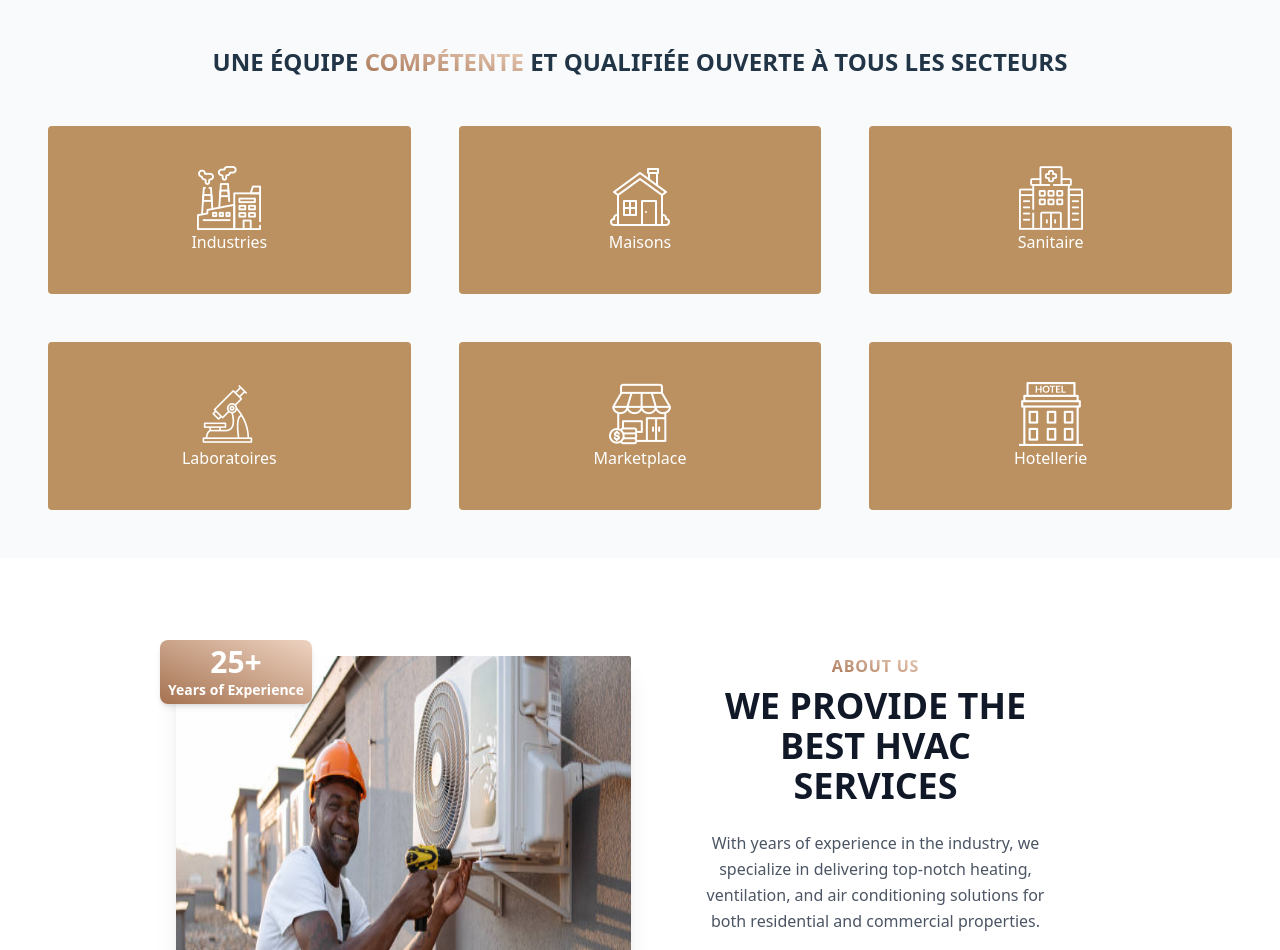
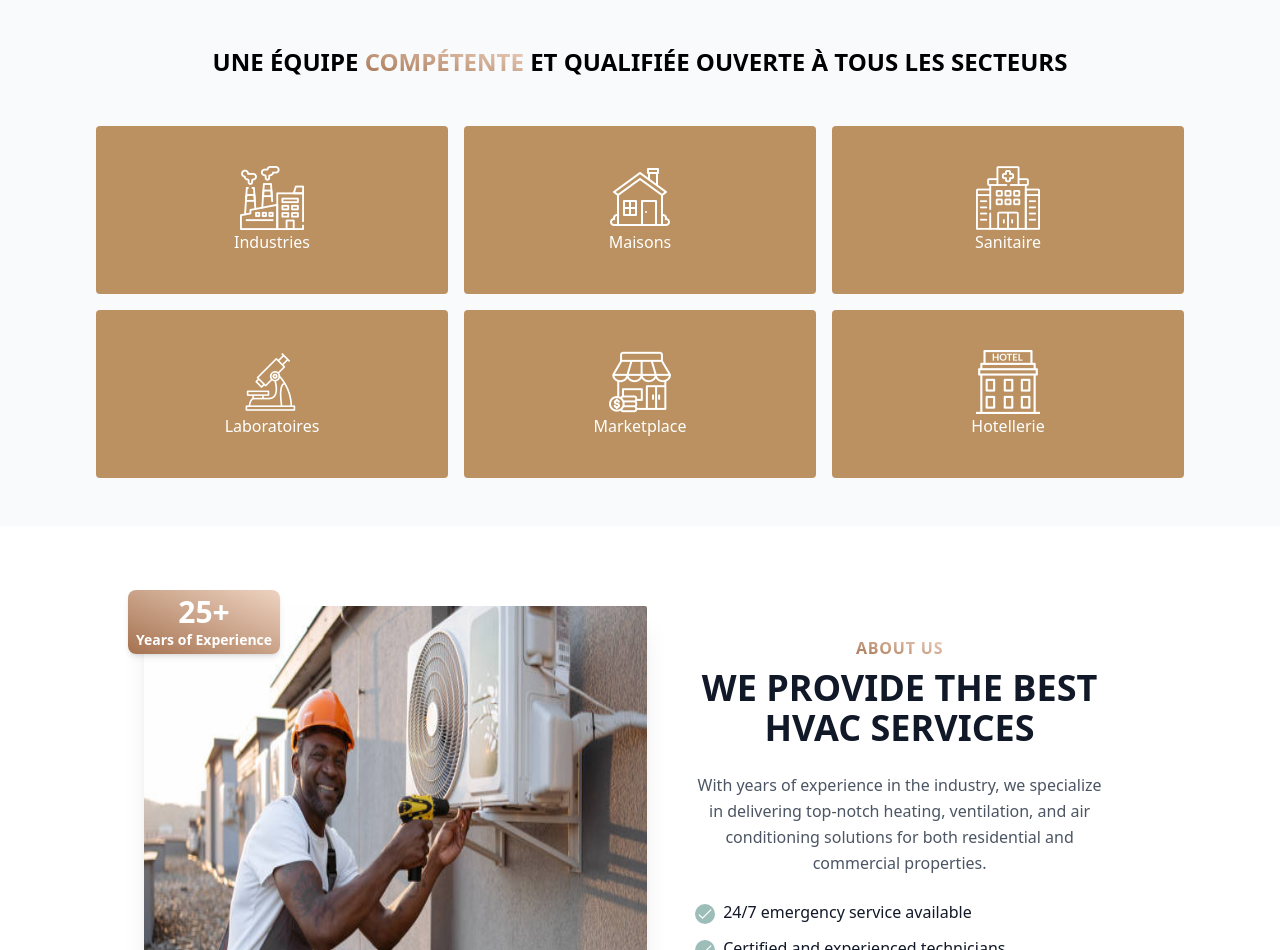
Before and after one commit to Ulrichmike/TMIndustries, a React (Vite) app: page / in a window 1280 px wide. Shown: the part 882-1832 px from the top of the page. Built offline with nearby package versions, Linux system fonts and the light colour scheme.

Commit message:
experience

```diff
--- a/src/components/ChooseUs.tsx
+++ b/src/components/ChooseUs.tsx
@@ -15,7 +15,7 @@ export default function ChooseUs() {
   return (
     <>
       {/* Why choose Us Section */}
-      <section className="pt-16 md:pt-24 md:px-36">
+      <section className="pt-12 px-6 md:pt-24 md:px-36">
         <div className="container mx-auto px-4 sm:px-6 lg:px-8">
           <div className="flex flex-col lg:flex-row gap-12 items-center">
             <div className="lg:w-1/2">
@@ -31,10 +31,10 @@ export default function ChooseUs() {
                 solutions for both residential and commercial properties.
               </p>
 
-              <ul className="space-y-3 mb-8">
+              <ul className="space-y-2 mb-6 px-2">
                 <li className="flex items-center gap-4">
                   <svg
-                    className="w-5 h-5 text-blue-500 mt-1 mr-2 flex-shrink-0"
+                    className="w-5 h-5 text-white mt-1 mr-2 flex-shrink-0 bg-paleta2 rounded-full"
                     fill="none"
                     stroke="currentColor"
                     viewBox="0 0 24 24"
@@ -48,7 +48,7 @@ export default function ChooseUs() {
                     />
                   </svg>
                   <div className="">
-                    <h4 className="text-3xs text-gray-900 font-semibold">
+                    <h4 className="text-3xs text-gray-900 font-semibold flex justify-start">
                       Expert Technician
                     </h4>
                     <span className="text-gray-800">
@@ -58,7 +58,7 @@ export default function ChooseUs() {
                 </li>
                 <li className="flex items-center gap-4">
                   <svg
-                    className="w-5 h-5 text-blue-500 mt-1 mr-2 flex-shrink-0"
+                    className="w-5 h-5 text-white mt-1 mr-2 flex-shrink-0 bg-paleta2 rounded-full"
                     fill="none"
                     stroke="currentColor"
                     viewBox="0 0 24 24"
@@ -72,7 +72,7 @@ export default function ChooseUs() {
                     />
                   </svg>
                   <div>
-                    <h4 className="text-3xs text-gray-900 font-semibold">
+                    <h4 className="text-3xs text-gray-900 font-semibold flex justify-start">
                       Expert Technician
                     </h4>
                     <span className="text-gray-800">
@@ -82,7 +82,7 @@ export default function ChooseUs() {
                 </li>
                 <li className="flex items-center gap-4">
                   <svg
-                    className="w-5 h-5 text-blue-500 mt-1 mr-2 flex-shrink-0"
+                    className="w-5 h-5 text-white mt-1 mr-2 flex-shrink-0 bg-paleta2 rounded-full"
                     fill="none"
                     stroke="currentColor"
                     viewBox="0 0 24 24"
@@ -96,7 +96,7 @@ export default function ChooseUs() {
                     />
                   </svg>
                   <div>
-                    <h4 className="text-3xs text-gray-900 font-semibold">
+                    <h4 className="text-3xs text-gray-900 font-semibold flex justify-start">
                       Expert Technician
                     </h4>
                     <span className="text-gray-800">
--- a/src/pages/Home.tsx
+++ b/src/pages/Home.tsx
@@ -65,14 +65,14 @@ export default function Home() {
       <Hero />
 
       <div className=" bg-gray-50">
-        <h1 className="p-12 text-2xl font-bold uppercase">
+        <h1 className="p-12 text-2xl text-black font-bold uppercase">
           Une équipe{" "}
           <span className="bg-gradient-to-bl from-primary to-final bg-clip-text text-transparent">
             compétente
           </span>{" "}
           et qualifiée ouverte à tous les secteurs
         </h1>
-        <div className="axe px-12 pb-12 grid grid-cols-2 sm:grid-cols-2 lg:grid-cols-3 gap-12">
+        <div className="axe px-8 sm:px-12 lg:px-24 pb-12 grid grid-cols-2 sm:grid-cols-2 lg:grid-cols-3 gap-4">
           <div className="py-10 bg-intermediaire flex flex-col items-center rounded">
             <img src={factory} alt="" />
             <span className="text-white">Industries</span>
@@ -106,19 +106,21 @@ export default function Home() {
       </div>
 
       {/* About Section */}
-      <section className="py-16 md:py-24 md:px-36">
-        <div className="container mx-auto px-4 sm:px-6 lg:px-8">
+      <section className="py-16 md:py-20 md:px-24">
+        <div className="container mx-autosm:px-6 lg:px-8">
           <div className="flex flex-col lg:flex-row gap-4 sm:gap-4 items-center">
             <div className="lg:w-1/2 relative">
               <img
                 src={backgroundImage2}
                 alt="Technician working on air conditioning"
-                className="w-full md:h-[500px] rounded-sm shadow-xl"
+                className="w-full mx-4 md:h-[500px] rounded-sm shadow-xl"
               />
 
-              <div className="absolute -top-4 -left-4 bg-gradient-to-bl from-primary to-final backdrop-blur-sm px-2 py-1 rounded-lg shadow-md">
-                <div className="text-3xl font-bold text-white">25+</div>
-                <div className="text-sm font-semibold text-white">
+              <div className="absolute ml-4 -top-4 -left-4 bg-gradient-to-bl from-primary to-final backdrop-blur-sm px-1 sm:px-2 py-1 rounded-lg shadow-md">
+                <div className="text-xl sm:text-3xl font-bold text-white">
+                  25+
+                </div>
+                <div className="text-xs sm:text-sm font-semibold text-white">
                   Years of Experience
                 </div>
               </div>
@@ -145,7 +147,7 @@ export default function Home() {
                 ].map((item, i) => (
                   <li key={i} className="flex items-start">
                     <svg
-                      className="w-5 h-5 text-blue-500 mt-1 mr-2 flex-shrink-0"
+                      className="w-5 h-5 text-white mt-1 mr-2 flex-shrink-0 bg-paleta2 rounded-full"
                       fill="none"
                       stroke="currentColor"
                       viewBox="0 0 24 24"
@@ -154,7 +156,7 @@ export default function Home() {
                       <path
                         strokeLinecap="round"
                         strokeLinejoin="round"
-                        strokeWidth={2}
+                        strokeWidth={1.5}
                         d="M5 13l4 4L19 7"
                       />
                     </svg>
```
